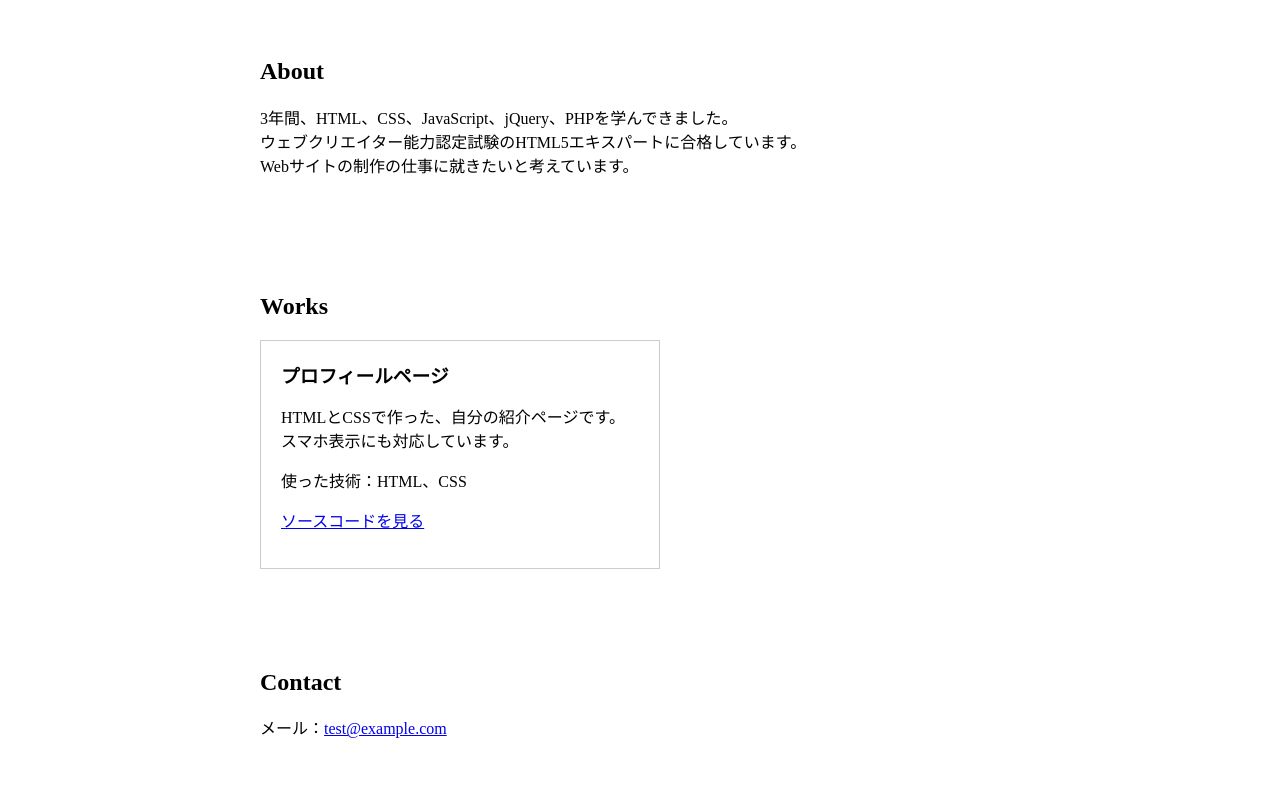
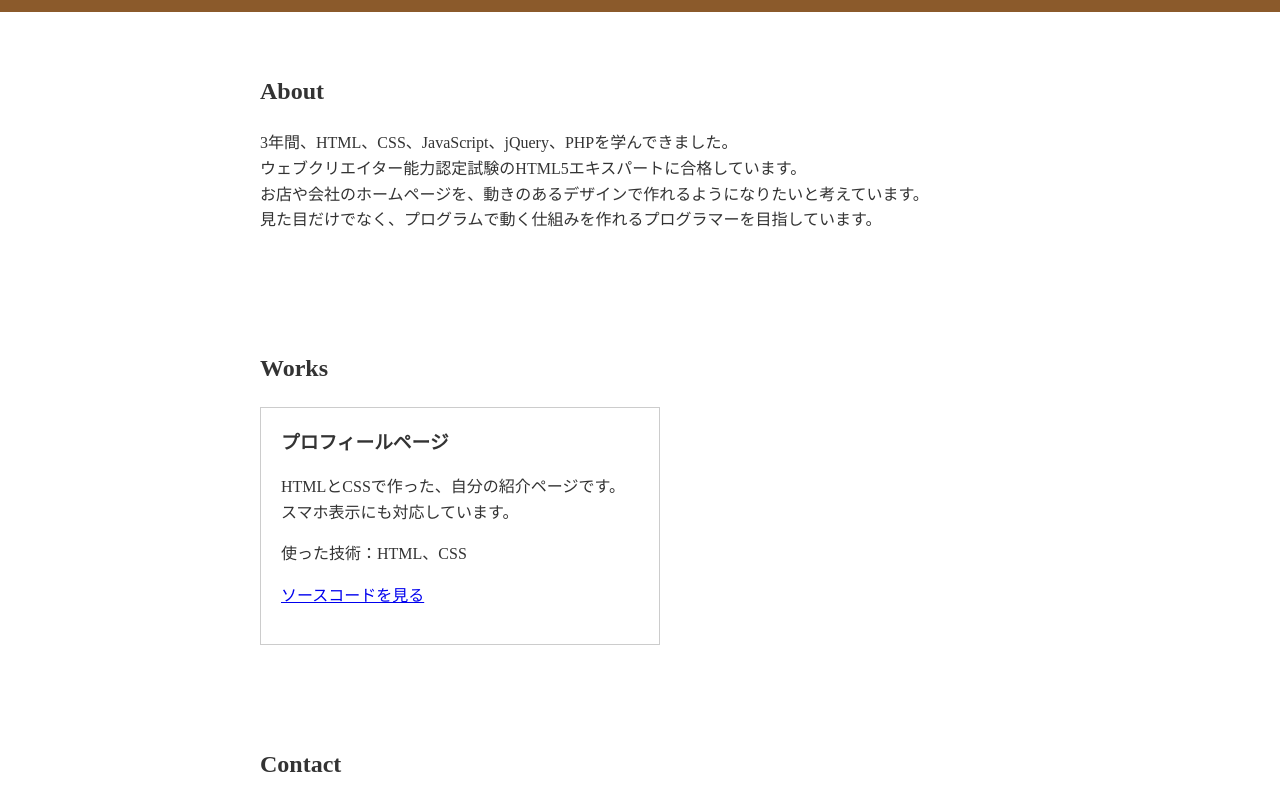
Before and after one commit to fcdesi/profile, a plain HTML site: page index.html in a window 1280 px wide. Shown: the part 79-869 px from the top of the page. Drawn offline with Linux system fonts and the light colour scheme.

Commit message:
Add files via upload

```diff
--- a/index.html
+++ b/index.html
@@ -21,10 +21,12 @@
   <main>
     <section id="about">
       <h2>About</h2>
-      <p>3年間、HTML、CSS、JavaScript、jQuery、PHPを学んできました。<br>
+        <p>
+         3年間、HTML、CSS、JavaScript、jQuery、PHPを学んできました。<br>
          ウェブクリエイター能力認定試験のHTML5エキスパートに合格しています。<br>
-         Webサイトの制作の仕事に就きたいと考えています。
-      </p>
+         お店や会社のホームページを、動きのあるデザインで作れるようになりたいと考えています。<br>
+         見た目だけでなく、プログラムで動く仕組みを作れるプログラマーを目指しています。
+         </p>
     </section>
 
     <section id="works">
@@ -34,7 +36,7 @@
             <h3>プロフィールページ</h3>
             <p>HTMLとCSSで作った、自分の紹介ページです。<br>スマホ表示にも対応しています。</p>
             <p>使った技術：HTML、CSS</p>
-            <p><a href="https://github.com/fcdesi/profile.git">ソースコードを見る</a>
+            <p><a href="https://github.com/fcdesi/profile.git" target="_blank" rel="noopener">ソースコードを見る</a></p>
         </div>
 
       </div>
--- a/style.css
+++ b/style.css
@@ -7,6 +7,8 @@ html{
 }
 body{
   margin: 0;
+  line-height: 1.6;
+  color: #333;
 }
 img{
   max-width: 100%;
```
